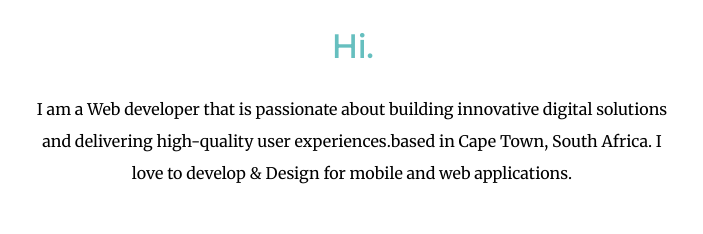
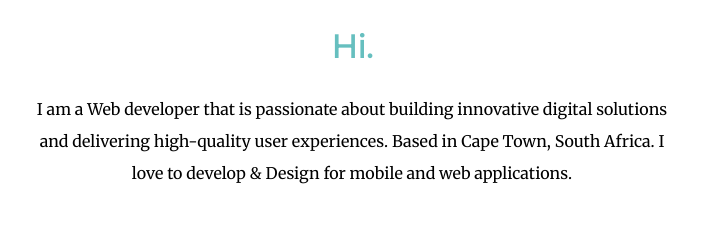
Before and after one commit to Mulkihassan/my-personal-cv, a plain HTML site: page index.html in a window 1280 px wide. Shown: the part 1028-1262 px from the top of the page, 288-991 px from the left. Drawn offline with Linux system fonts and the light colour scheme.

Commit message:
Update index.html

```diff
--- a/index.html
+++ b/index.html
@@ -25,7 +25,7 @@
     <div>
       <img class="profile" src="images/mulki.png" alt="profile picture">
       <h2>Hi.</h2>
-      <p class="me"> I am a Web developer that is  passionate about building innovative digital solutions and delivering high-quality user experiences.based in Cape Town, South Africa.
+      <p class="me"> I am a Web developer that is  passionate about building innovative digital solutions and delivering high-quality user experiences. Based in Cape Town, South Africa.
         I love to develop & Design for mobile and web applications.</p>
     </div>
     <hr>
```
